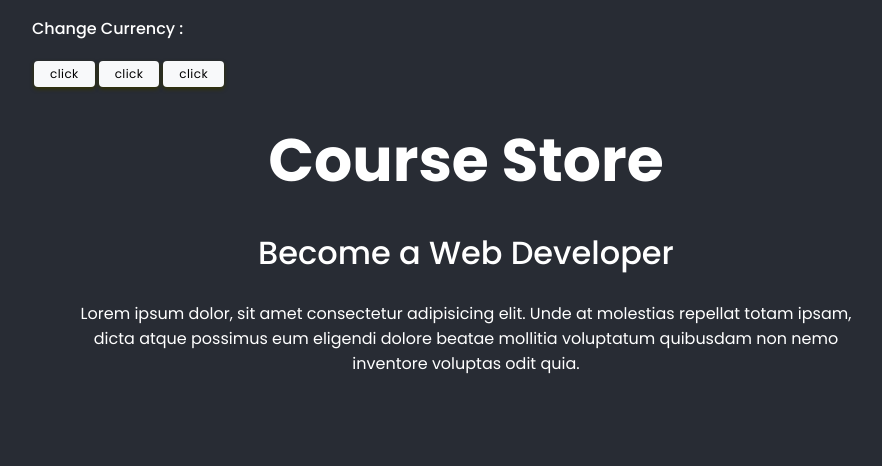
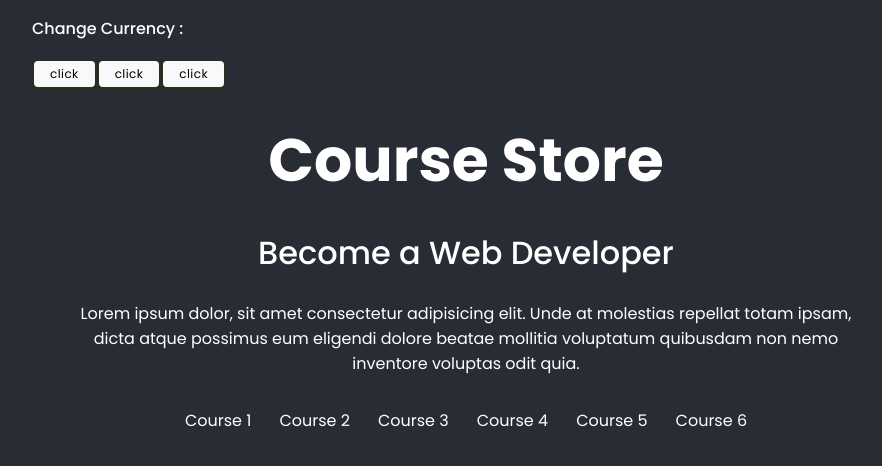
Before and after one commit to spectr-e/react-projects, a React (Vite) app: page / in a window 1280 px wide. Shown: the top 466 px of the page, without its empty margins (174-1056 px from the left). Built offline with nearby package versions, Linux system fonts and the light colour scheme.

Commit message:
feat(CoursesComp): Initialize the course component

```diff
--- a/src/Projects/27-course-store-app/CourseStoreApp.jsx
+++ b/src/Projects/27-course-store-app/CourseStoreApp.jsx
@@ -1,4 +1,5 @@
 import { Button, Title } from '../../components'
+import Courses from './components/Courses'
 
 document.body.style.backgroundColor = '#282c34'
 document.body.style.color = '#fff'
@@ -25,7 +26,9 @@ const CourseStoreApp = () => {
         beatae mollitia voluptatum quibusdam non nemo inventore voluptas odit
         quia.
       </p>
+
       {/* TODO: Add course cards here */}
+      <Courses />
     </div>
   )
 }
--- /dev/null
+++ b/src/Projects/27-course-store-app/components/Courses.jsx
@@ -0,0 +1,14 @@
+const Courses = () => {
+  return (
+    <ul className='d-flex mt-2' style={{ flexWrap: 'wrap', gap: 28 }}>
+      <li>Course 1</li>
+      <li>Course 2</li>
+      <li>Course 3</li>
+      <li>Course 4</li>
+      <li>Course 5</li>
+      <li>Course 6</li>
+    </ul>
+  )
+}
+
+export default Courses
```
